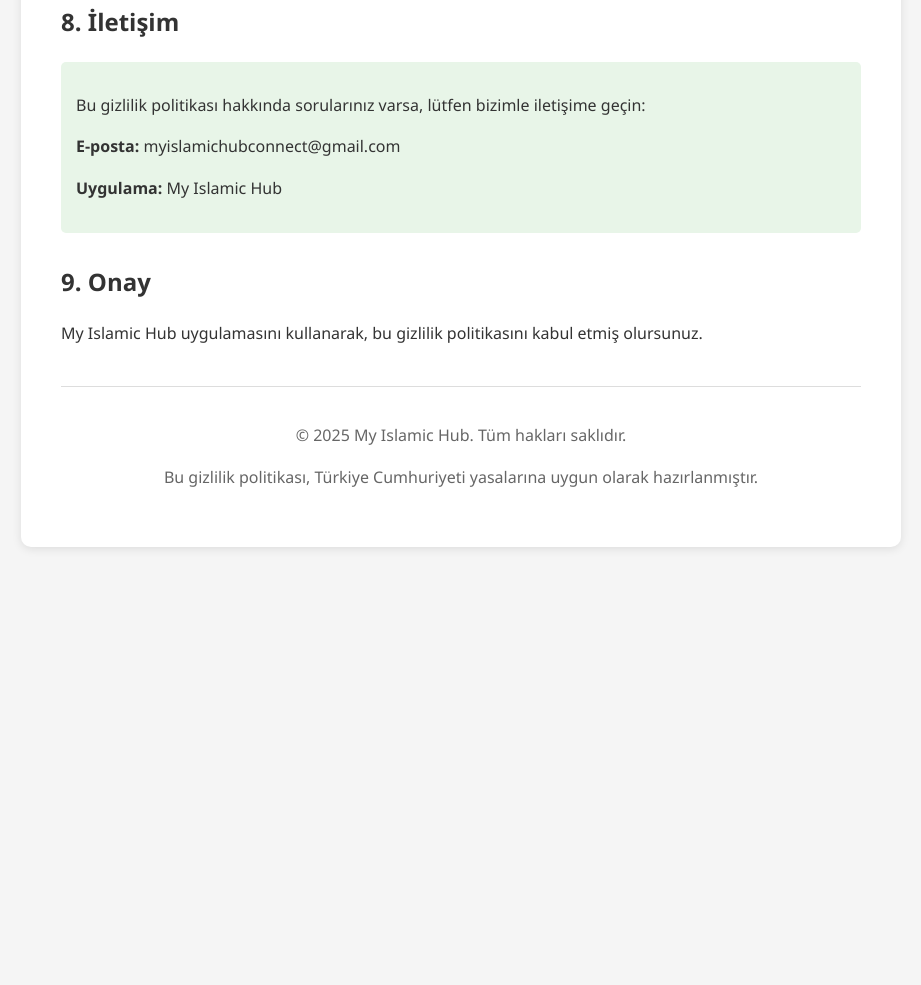
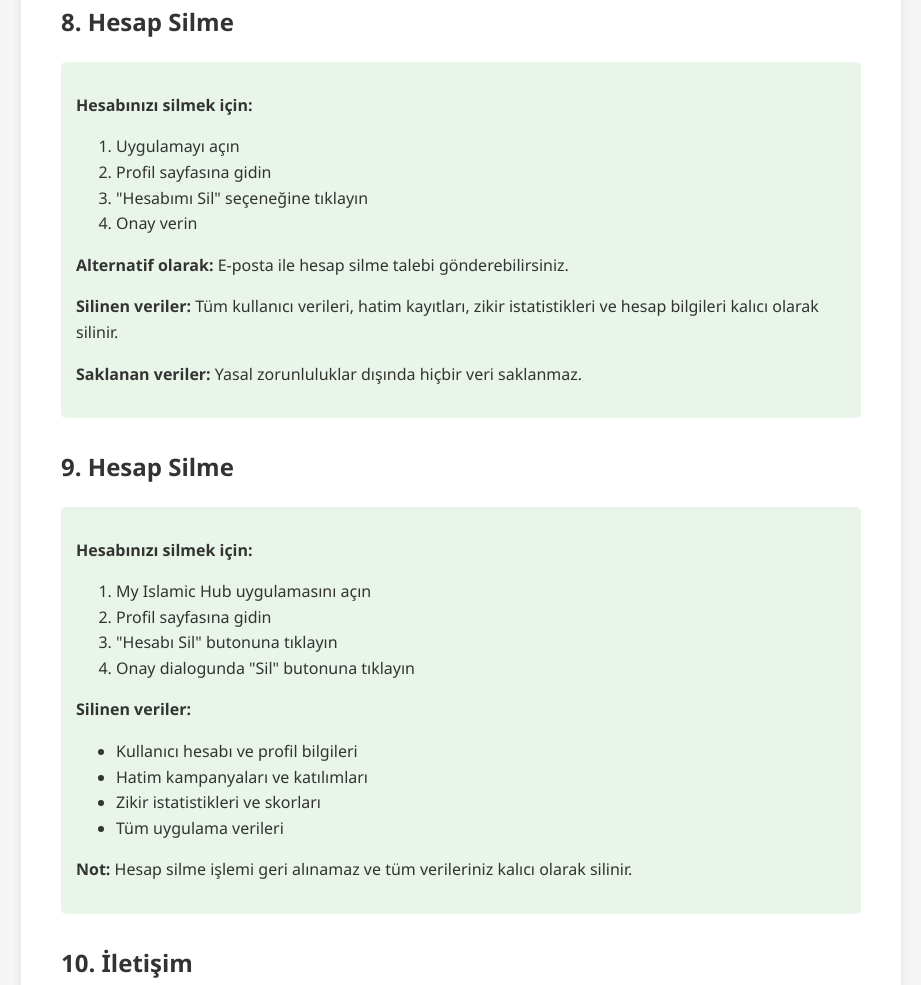
Before and after one commit to TahaKarakaya/myislamichub-privacy, a plain HTML site: page index.html in a window 1280 px wide. Shown: the part 1540-2525 px from the top of the page, without its empty margins (179-1100 px from the left). Before the commit the page ends 2107 px from the top, so only its background shows below. Drawn offline with Linux system fonts and the light colour scheme.

Commit message:
Add account deletion instructions to privacy policy

```diff
--- a/index.html
+++ b/index.html
@@ -102,7 +102,40 @@
         <h2>7. Gizlilik Politikası Değişiklikleri</h2>
         <p>Bu gizlilik politikasını zaman zaman güncelleyebiliriz. Önemli değişiklikler olduğunda, uygulama içinde bildirim göndereceğiz.</p>
 
-        <h2>8. İletişim</h2>
+        <h2>8. Hesap Silme</h2>
+        <div class="contact">
+            <p><strong>Hesabınızı silmek için:</strong></p>
+            <ol>
+                <li>Uygulamayı açın</li>
+                <li>Profil sayfasına gidin</li>
+                <li>"Hesabımı Sil" seçeneğine tıklayın</li>
+                <li>Onay verin</li>
+            </ol>
+            <p><strong>Alternatif olarak:</strong> E-posta ile hesap silme talebi gönderebilirsiniz.</p>
+            <p><strong>Silinen veriler:</strong> Tüm kullanıcı verileri, hatim kayıtları, zikir istatistikleri ve hesap bilgileri kalıcı olarak silinir.</p>
+            <p><strong>Saklanan veriler:</strong> Yasal zorunluluklar dışında hiçbir veri saklanmaz.</p>
+        </div>
+
+        <h2>9. Hesap Silme</h2>
+        <div class="contact">
+            <p><strong>Hesabınızı silmek için:</strong></p>
+            <ol>
+                <li>My Islamic Hub uygulamasını açın</li>
+                <li>Profil sayfasına gidin</li>
+                <li>"Hesabı Sil" butonuna tıklayın</li>
+                <li>Onay dialogunda "Sil" butonuna tıklayın</li>
+            </ol>
+            <p><strong>Silinen veriler:</strong></p>
+            <ul>
+                <li>Kullanıcı hesabı ve profil bilgileri</li>
+                <li>Hatim kampanyaları ve katılımları</li>
+                <li>Zikir istatistikleri ve skorları</li>
+                <li>Tüm uygulama verileri</li>
+            </ul>
+            <p><strong>Not:</strong> Hesap silme işlemi geri alınamaz ve tüm verileriniz kalıcı olarak silinir.</p>
+        </div>
+
+        <h2>10. İletişim</h2>
         <div class="contact">
             <p>Bu gizlilik politikası hakkında sorularınız varsa, lütfen bizimle iletişime geçin:</p>
             <p><strong>E-posta:</strong> myislamichubconnect@gmail.com</p>
```
